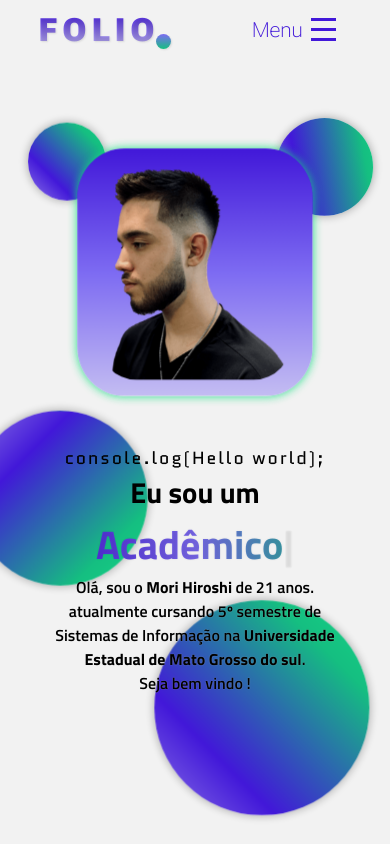
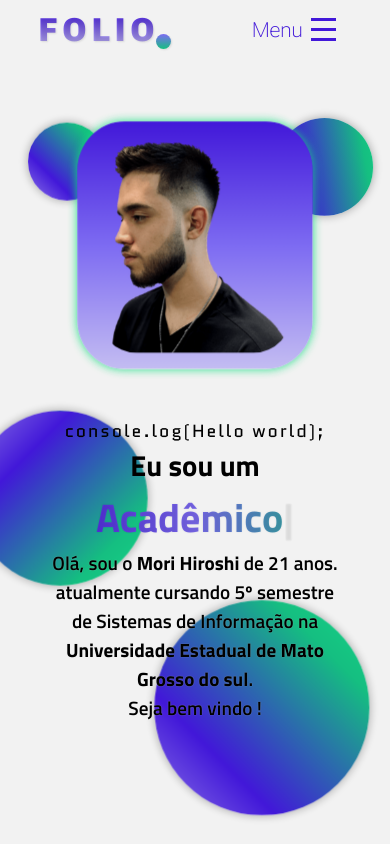
Before and after one commit to MoriHiroshi0619/Curriculo, a plain HTML site: page index.html in a window 390 px wide. Drawn offline with nearby package versions, Linux system fonts and the light colour scheme.

Commit message:
Update index.css

```diff
--- a/assets/css/index.css
+++ b/assets/css/index.css
@@ -382,7 +382,7 @@ section div {
         max-width: 60vw;
     }
     .div-message{
-        max-width: 90vw;
+        max-width: 95vw;
     }
     .hello-world{
         text-align: center;
@@ -415,7 +415,7 @@ section div {
      }
      .description{
         text-align: center;
-        font-size: 1rem;
+        font-size: 1.2rem;
      }
 
      .ball01{
```
